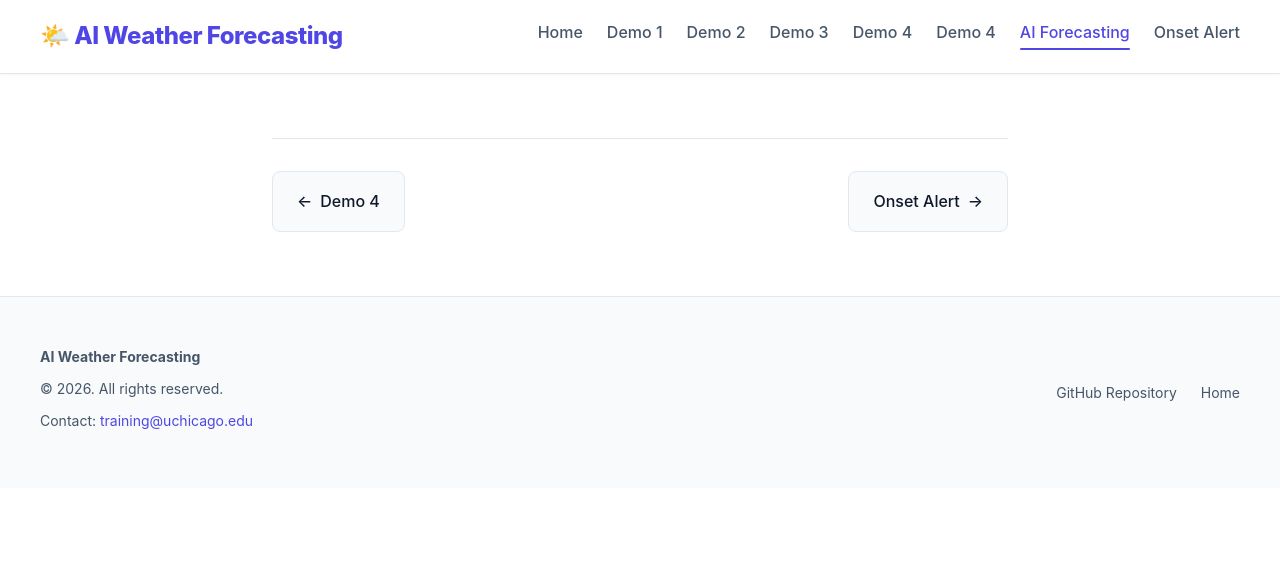
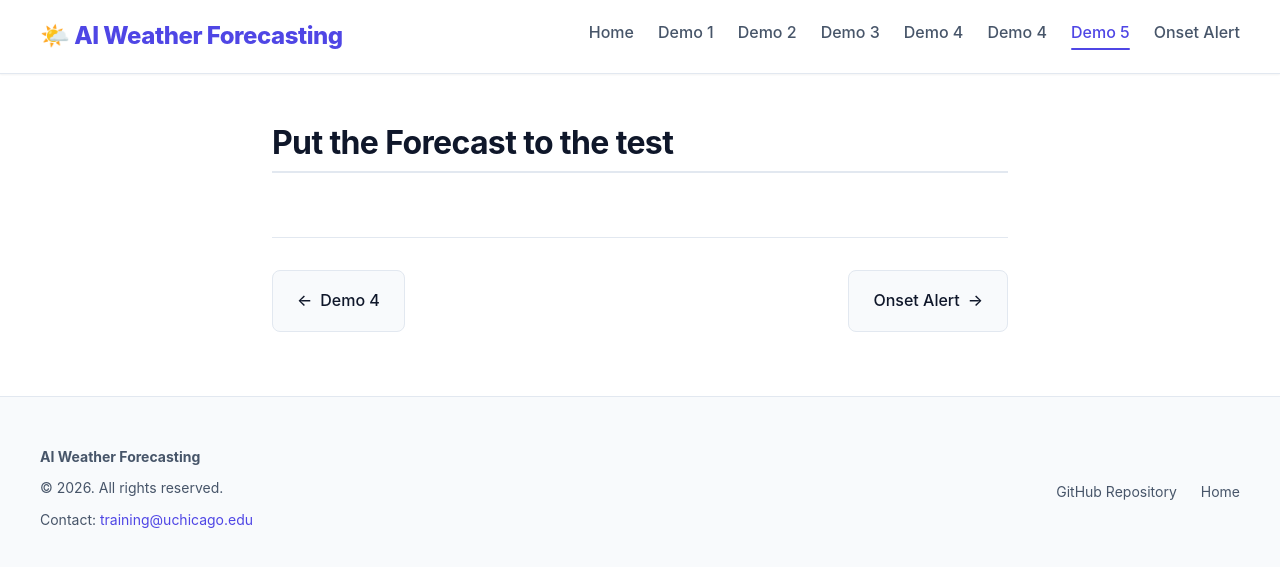
Before and after one commit to mesfind/ai_weather, a Jekyll site: the page built from docs/_episodes/05-AI-Forest-test.md, in a window 1280 px wide. Shown: the top 567 px of the page. Built offline with Jekyll 4.4.1, drawn with Linux system fonts in a browser that asks for light colours.

Commit message:
add Demo5 structure

```diff
--- a/docs/_episodes/05-AI-Forecast.md
+++ b/docs/_episodes/05-AI-Forest-test.md
@@ -1,5 +1,5 @@
 ---
-title: AI Forecasting
+title: Demo 5
 teaching: 1
 exercises: 0
 questions:
@@ -7,10 +7,9 @@
 - "How do I write documentation for my Python code?"
 - "How do I install and manage packages?"
 objectives:
-- "Brief overview of basic datatypes like lists, tuples, & dictionaries."
-- "Recommendations for proper code documentation."
-- "Installing, updating, and importing packages."
-- "Verify that everyone's Python environment is ready."
+- "Perform a customized evaluation of the forecast generated in Demo 2, and look at how local analysis can provide insights."
+- "Compare models across different metrics with publicly available datasets"
+
 keypoints:
 - "Deep Learning algorithms are often represented as graph computation"
 - "We have different non-linear activation functions that help in learning different relationships to solve handle non-linearity in nn problems."
@@ -23,3 +22,5 @@
   src="https://cdnjs.cloudflare.com/ajax/libs/mathjax/2.7.3/MathJax.js?config=TeX-AMS-MML_HTMLorMML">
 
 </script>
+
+## Put the Forecast to the test
```
